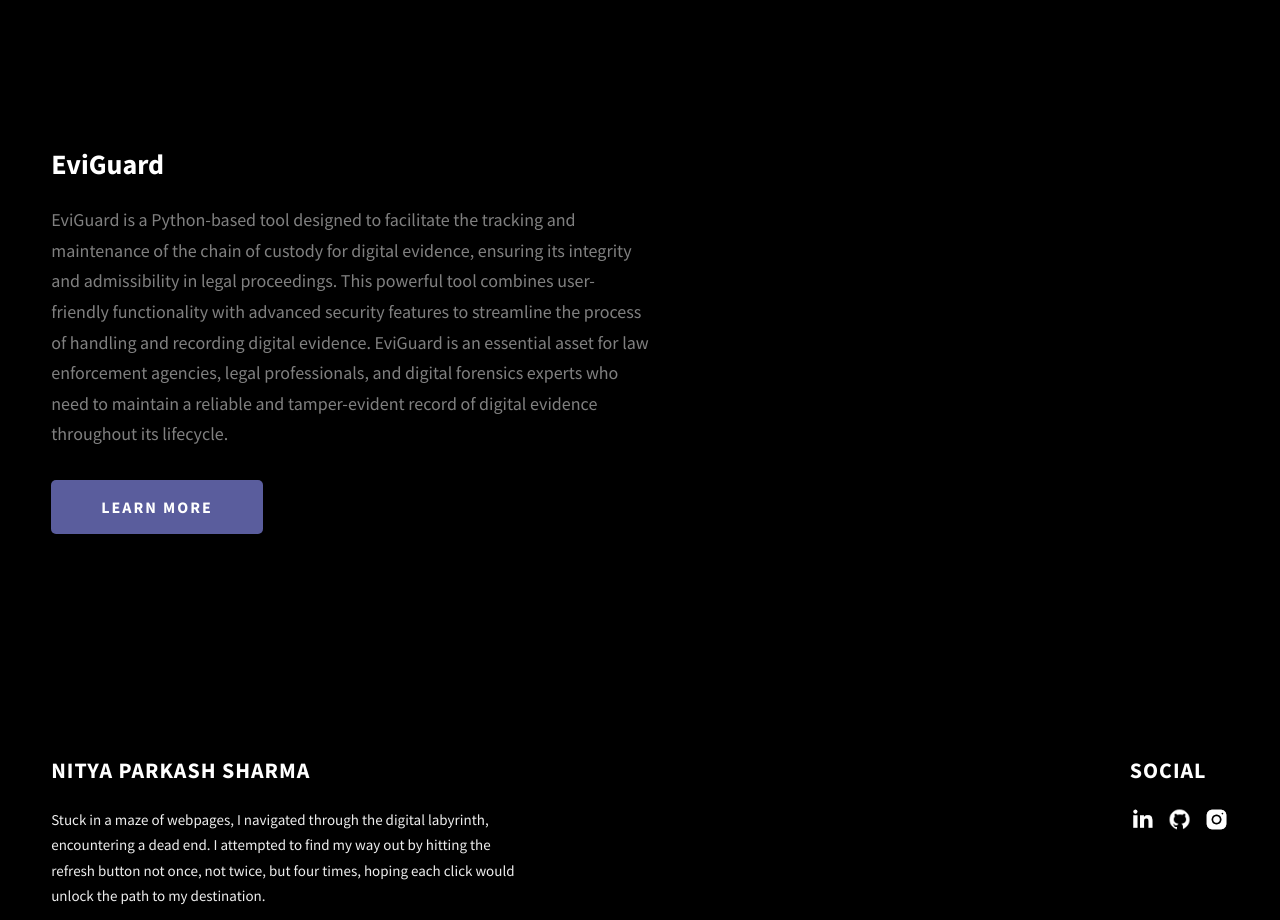
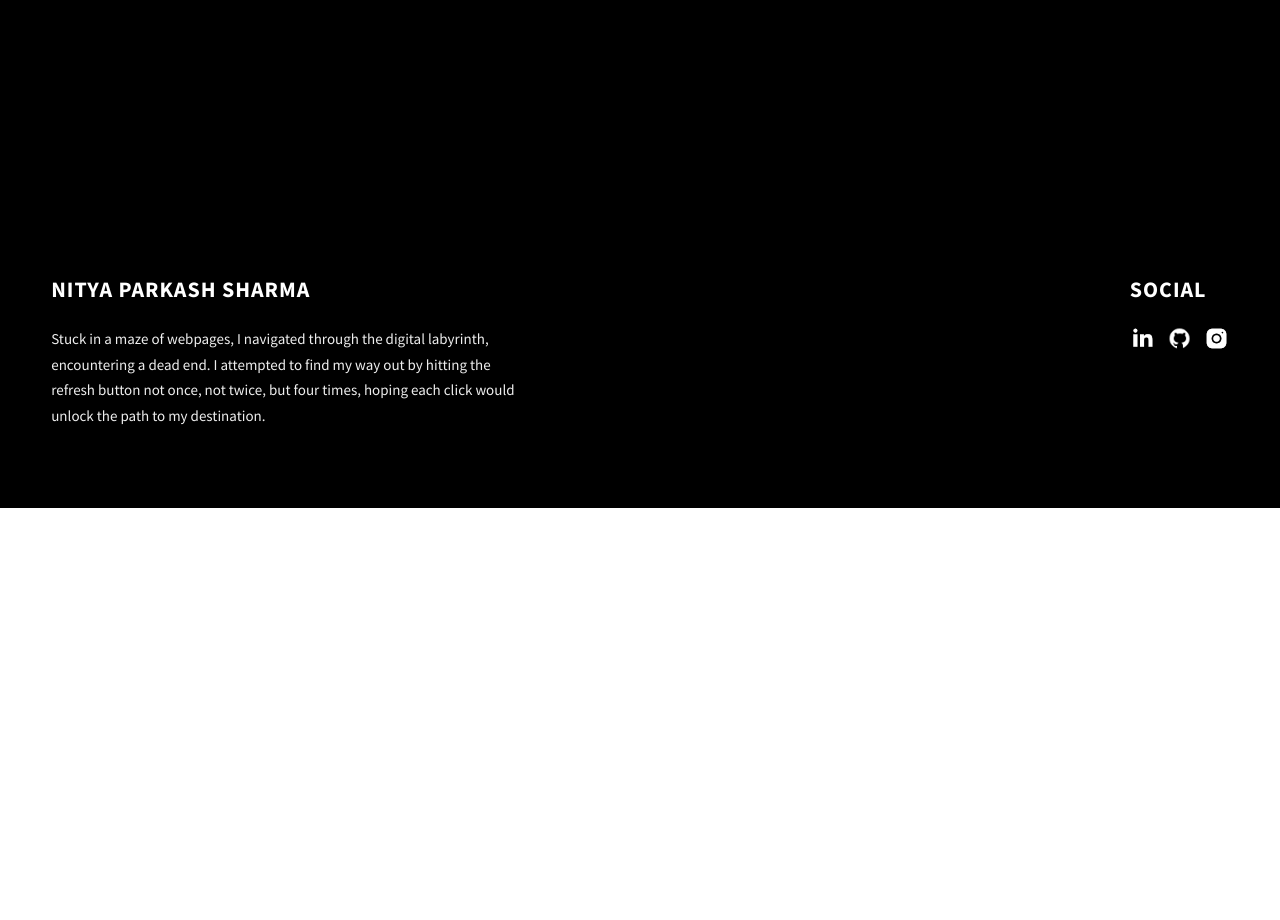
Before and after one commit to NxOp/Portfolio-WebSite, a website: page index.html in a window 1280 px wide. Shown: the part 3706-4626 px from the top of the page. After the commit the page ends 4214 px from the top, so only its background shows below. Drawn offline with Linux system fonts and the light colour scheme; some packages are replaced by stand-ins of ours; a script that the page names is missing; files whose address does not match are found by name.

Commit message:
Update index.html

```diff
--- a/index.html
+++ b/index.html
@@ -264,18 +264,6 @@
                 >Learn More</a
               >
             </div>
-             <div class="projects__row-content">
-              <h3 class="projects__row-content-title">EviGuard </h3>
-              <p class="projects__row-content-desc">
-               EviGuard is a Python-based tool designed to facilitate the tracking and maintenance of the chain of custody for digital evidence, ensuring its integrity and admissibility in legal proceedings. This powerful tool combines user-friendly functionality with advanced security features to streamline the process of handling and recording digital evidence. EviGuard is an essential asset for law enforcement agencies, legal professionals, and digital forensics experts who need to maintain a reliable and tamper-evident record of digital evidence throughout its lifecycle.
-              </p>
-              <a
-                href="https://github.com/NxOp/EviGuard"
-                class="btn btn--med btn--theme dynamicBgClr"
-                target="_blank"
-                >Learn More</a
-              >
-            </div>
           </div>
         </div>
       </div>
```
